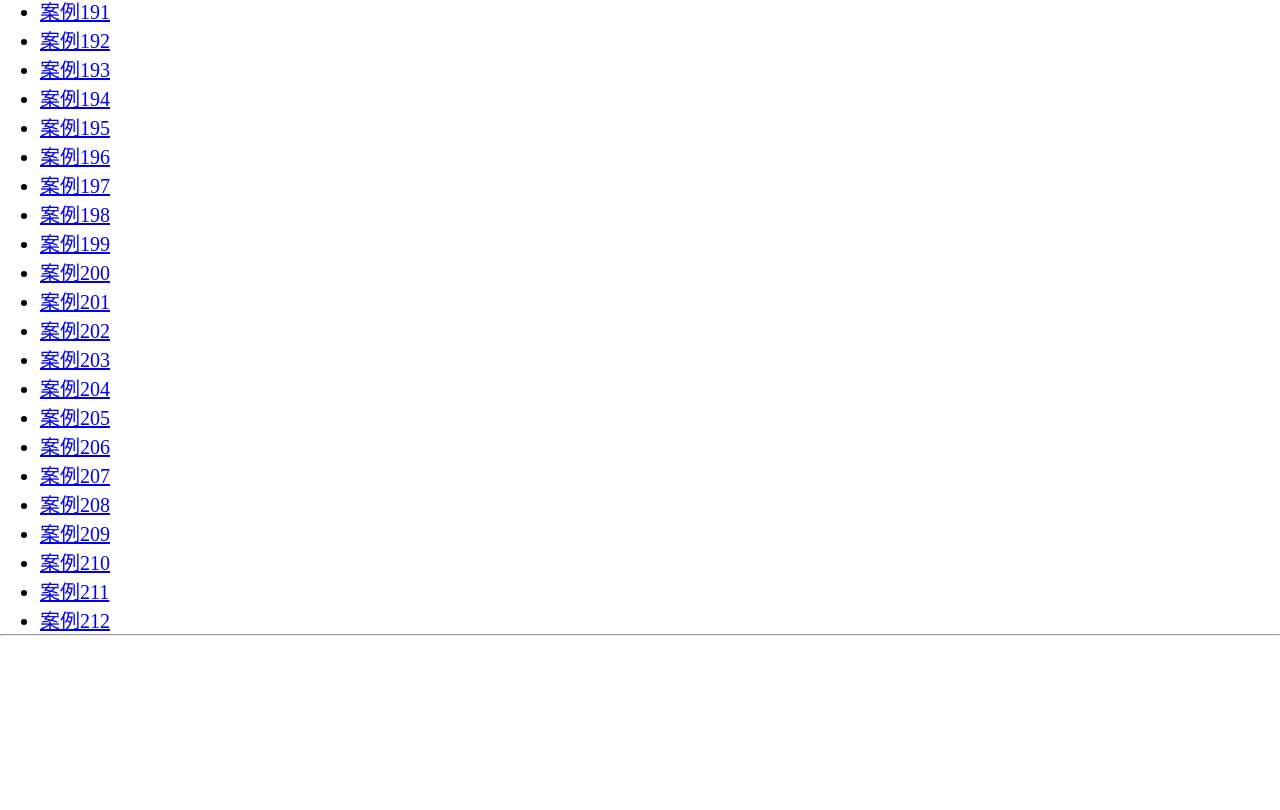
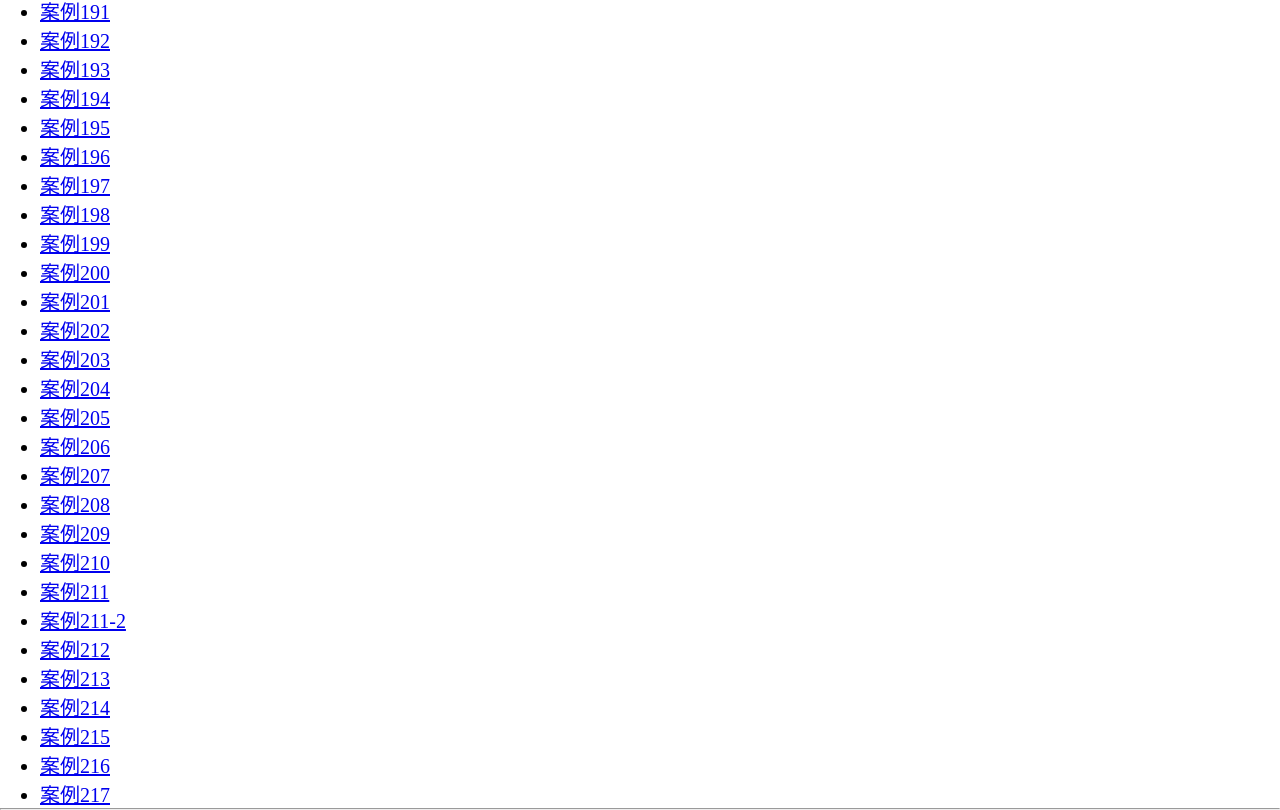
Before and after one commit to techrookiewyx/React-exercise, a React (Create React App) app in the folder example/demo/: page /#/ in a window 1280 px wide. Shown: the part 5514-6324 px from the top of the page. Before the commit the page ends 6150 px from the top, so only its background shows below. Built offline with nearby package versions, Linux system fonts and the light colour scheme.

Commit message:
导入案例

```diff
--- a/example/demo/src/App.jsx
+++ b/example/demo/src/App.jsx
@@ -427,8 +427,20 @@ import HookFadeIn from "./209-customize-hook-fadein";
 import HookCount from "./210-case-useCount";
 //211  自定义HOOK案例-使计数器延迟可配置
 import HookCountDelay from "./211-case-useCountDelay";
+//211-2  从useCounter中提取useInerval
+import DrawInterval from "./211-2-gethook-interval";
 //212  自定义HOOK案例-小球延迟运动
 import HookDelayValue from "./212-case-useDelayValue";
+//213  根据UI拆分组件并构建静态版本
+import StaticVer from "./213-static-version";
+//214  根据静态版本创建合适位置的state
+import CreateState from "./214-add-state";
+//215  添加反向数据处理
+import AddDateFlow from "./215-add-date-flow";
+//216  订阅外部store
+import OrderOutStore from "./216-order-out-store";
+//217  订阅浏览器API
+import OrderBapi from "./217-order-bowser-api";
 export default function App() {
   return (
     <>
@@ -645,7 +657,13 @@ export default function App() {
           <Route path="/case-209" element={<HookFadeIn/>} />
           <Route path="/case-210" element={<HookCount/>} />
           <Route path="/case-211" element={<HookCountDelay/>} />
-          <Route path="/case-212" element={<HookDelayValue/>} />
+          <Route path="/case-211-2" element={<DrawInterval/>} />
+          <Route path="/case-212" element={<HookDelayValue />} />
+          <Route path="/case-213" element={<StaticVer/>} />
+          <Route path="/case-214" element={<CreateState/>} />
+          <Route path="/case-215" element={<AddDateFlow/>} />
+          <Route path="/case-216" element={<OrderOutStore/>} />
+          <Route path="/case-217" element={<OrderBapi/>} />
         {/*</Route>*/}
       </Routes>
     </>
--- a/example/demo/src/UlList.jsx
+++ b/example/demo/src/UlList.jsx
@@ -638,7 +638,25 @@ export default function UlList() {
           <Link to="/case-211">案例211</Link>
         </li>
         <li>
+          <Link to="/case-211-2">案例211-2</Link>
+        </li>
+        <li>
           <Link to="/case-212">案例212</Link>
+        </li>
+        <li>
+          <Link to="/case-213">案例213</Link>
+        </li>
+        <li>
+          <Link to="/case-214">案例214</Link>
+        </li>
+        <li>
+          <Link to="/case-215">案例215</Link>
+        </li>
+        <li>
+          <Link to="/case-216">案例216</Link>
+        </li>
+        <li>
+          <Link to="/case-217">案例217</Link>
         </li>
       </ul>
       <hr />
```
